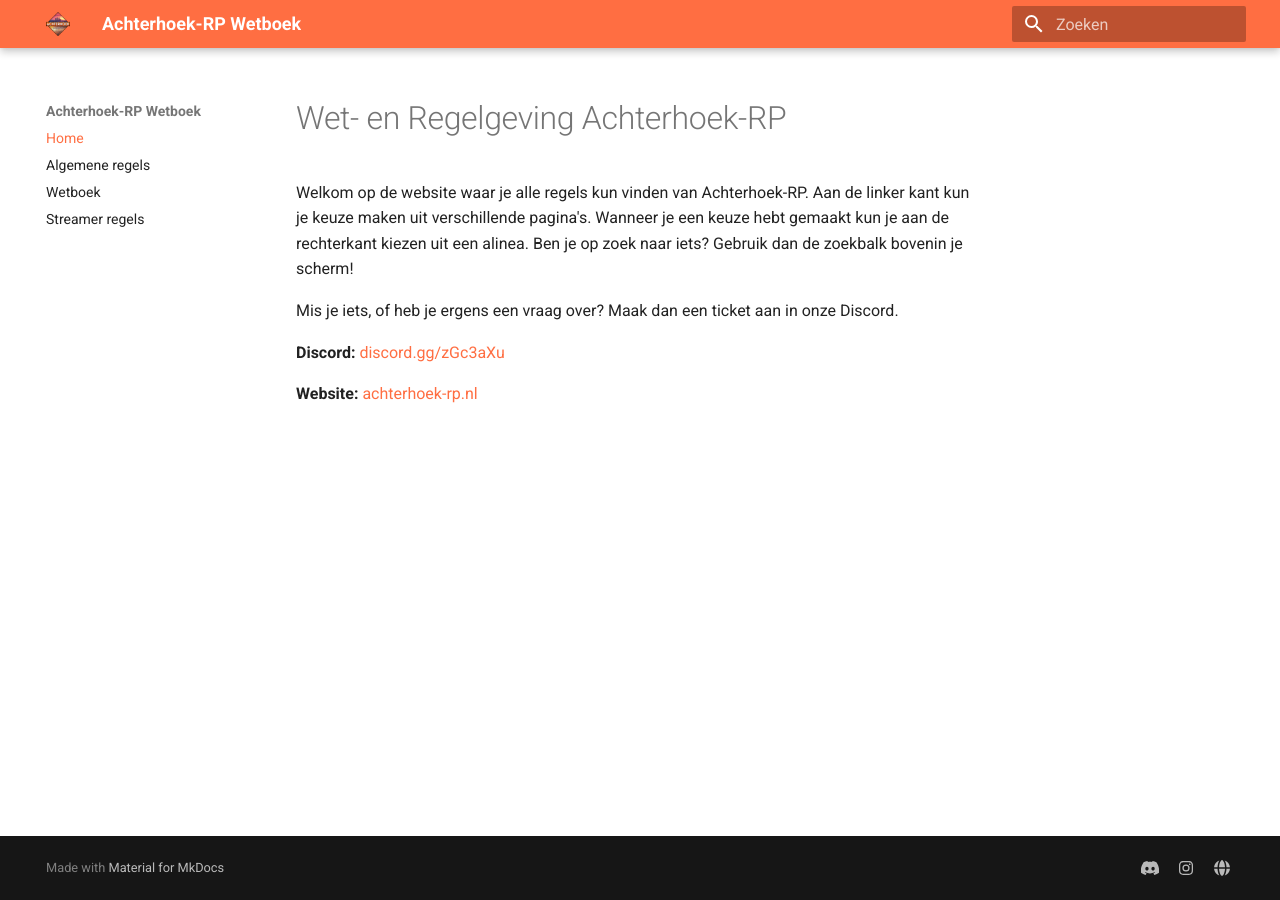
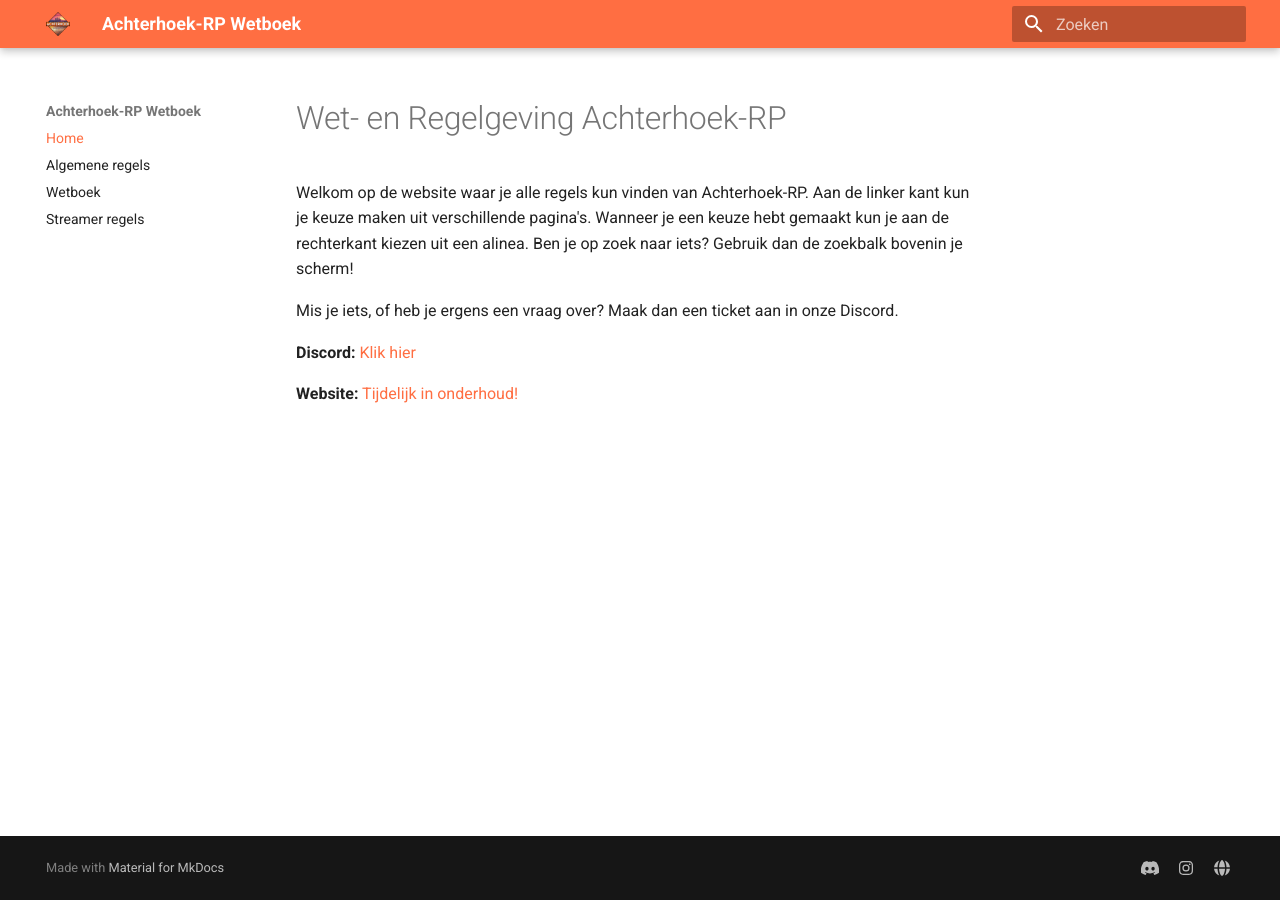
Before and after one commit to Jaccosf/ARP-Wetboek, an MkDocs documentation site: the page built from docs/index.md, in a window 1280 px wide. Built offline with MkDocs 1.6.1 and Material for MkDocs 9.7.7, drawn with Linux system fonts in a browser that asks for light colours.

Commit message:
better index links

```diff
--- a/docs/index.md
+++ b/docs/index.md
@@ -4,6 +4,6 @@
 
 Mis je iets, of heb je ergens een vraag over? Maak dan een ticket aan in onze Discord.
 
-**Discord:** [discord.gg/zGc3aXu](https://discord.gg/zGc3aXu)
+**Discord:** [Klik hier](https://dsc.gg/achterhoekrp)
 
-**Website:** [achterhoek-rp.nl](https://www.achterhoek-rp.nl)
+**Website:** [Tijdelijk in onderhoud!](https://www.achterhoek-rp.nl)
```
